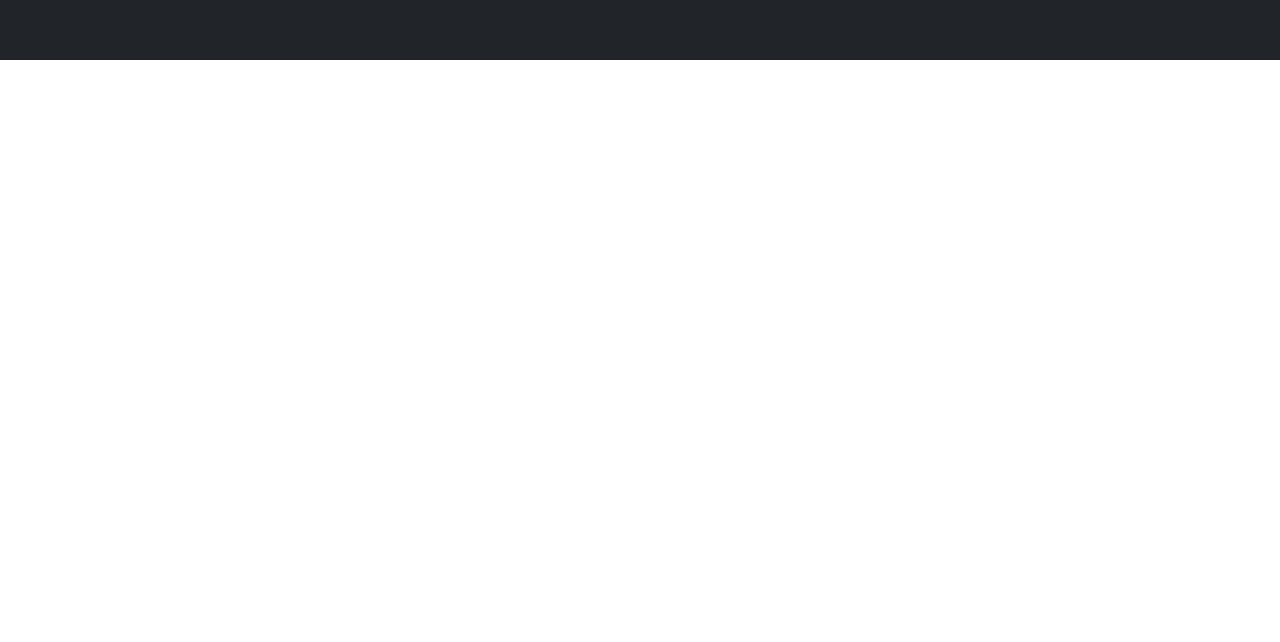
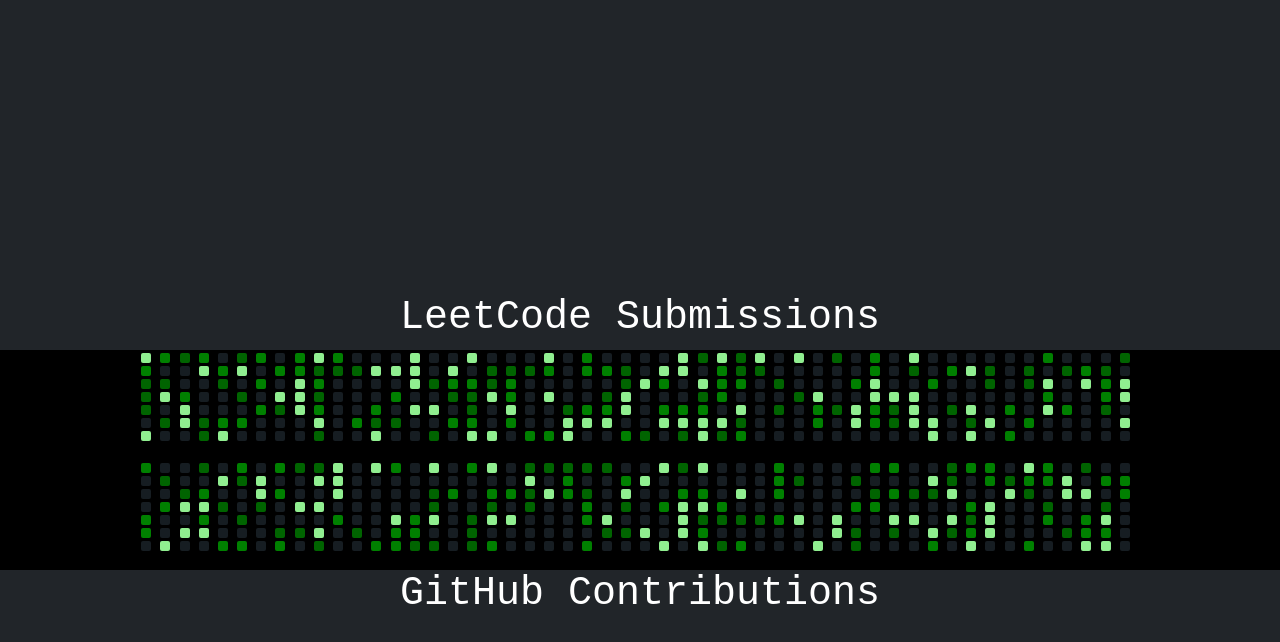
Before and after one commit to LegolasZidane/why-hire-me, a React (Vite) app: page / in a window 1280 px wide. Shown: the part 740-1382 px from the top of the page. Before the commit the page ends 800 px from the top, so only its background shows below. Built offline with nearby package versions, Linux system fonts and the light colour scheme.

Commit message:
add: ct page under progress

```diff
--- a/public/style.css
+++ b/public/style.css
@@ -1,3 +1,11 @@
+:root {
+    --graph-bg: #000;
+    --default-square-bg: #161d22;
+    --level3: darkgreen;
+    --level5: green;
+    --level10: lightgreen;
+}
+
 .landing-page-body {
     height: 100vh;
 }
@@ -15,7 +23,56 @@
     flex-direction: row-reverse;
 }
 
-
 .NavBar a {
     color: white;
 }
+
+.ct {
+    background-color: #212529;
+}
+
+.ct ul {
+    padding: 0;
+    list-style-type: none;
+}
+
+.ct .graph-container {
+    display: flex;
+    flex-direction: column;
+    height: 100vh;
+    justify-content: center;
+}
+
+.ct .graph {
+    width: 100%;
+    display: grid;
+    grid-template-columns: repeat(52, 1.2rem);
+    background: var(--graph-bg);
+    justify-content: center;
+}
+
+.ct .square {
+    width: 10px;
+    height: 10px;
+    background: var(--default-square-bg);
+    margin: 3px 0;
+    border-radius: 2px;
+}
+
+.ct .heading {
+    text-align: center;
+    color: white;
+    font-family: monospace;
+}
+
+.ct [data-value="3"] {
+    background: var(--level3);
+}
+
+.ct [data-value="5"] {
+    background: var(--level5);
+}
+
+.ct [data-value="10"] {
+    background: var(--level10);
+}
--- a/src/components/ConsistencyPage.jsx
+++ b/src/components/ConsistencyPage.jsx
@@ -1,6 +1,52 @@
+import { useEffect } from "react";
+
+function run() {
+    const levels = [0, 0, 0, 3, 5, 10];
+    let contributions = [];
+    let week = [];
+
+    for( let i = 0; i < 52; i++ ){
+        week = [];
+        for( let j = 0; j < 7; j++)
+            week.push(levels[Math.floor(Math.random() * levels.length)]);
+        contributions.push(week);
+    }
+
+
+    document.querySelectorAll('.graph').forEach((graph) => {
+
+        for( let i = 0; i < 52; i++ ){
+
+            let graphWeek = document.createElement('ul');
+            graphWeek.classList.add(`week-${i+1}`);
+
+            contributions[i].forEach((level) => {
+
+                let square = document.createElement('li');
+                square.classList.add('square');
+                square.dataset.value = level;
+                graphWeek.appendChild(square);
+            });
+            graph.appendChild(graphWeek);
+        }
+    });
+}
 
 function ConsistencyPage() {
-    return;
+
+    useEffect(run, []);
+
+    return(
+        <div className="ct" >
+            <div className="graph-container">
+                <h1 className="heading">LeetCode Submissions</h1>
+                <div className="graph">
+
+                </div>
+                <h1 className="heading">GitHub Contributions</h1>
+            </div>
+        </div>
+    );
 }
 
 export default ConsistencyPage;
```
